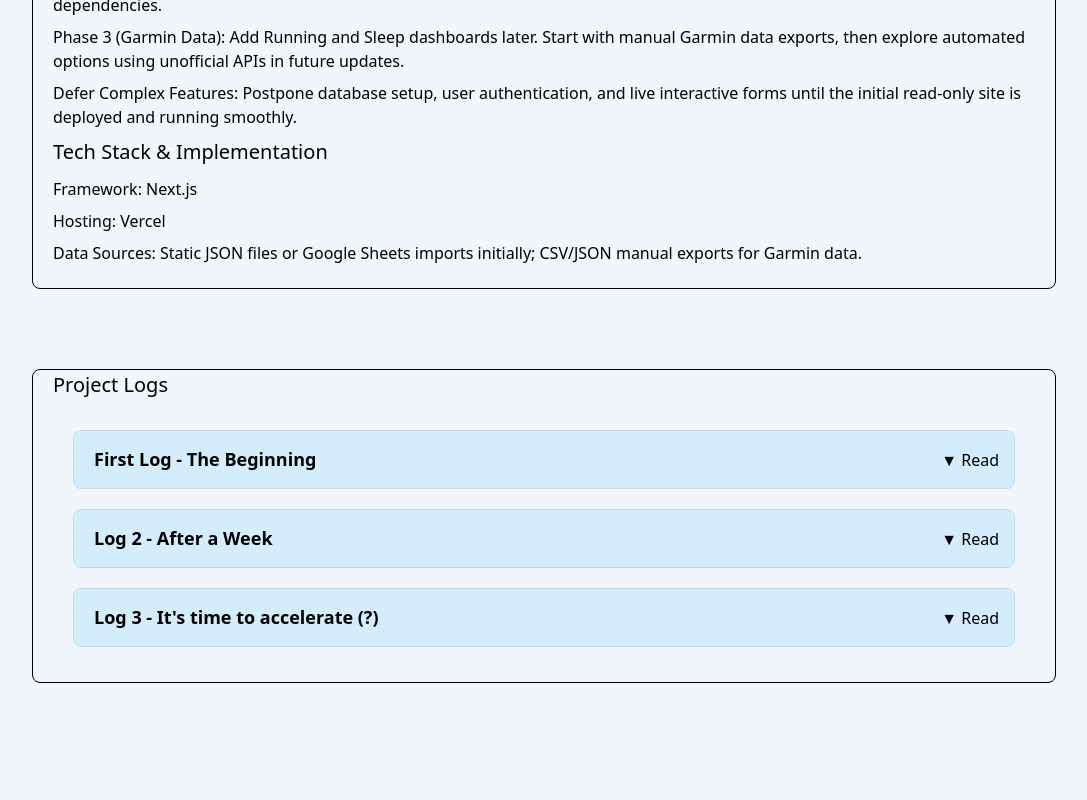
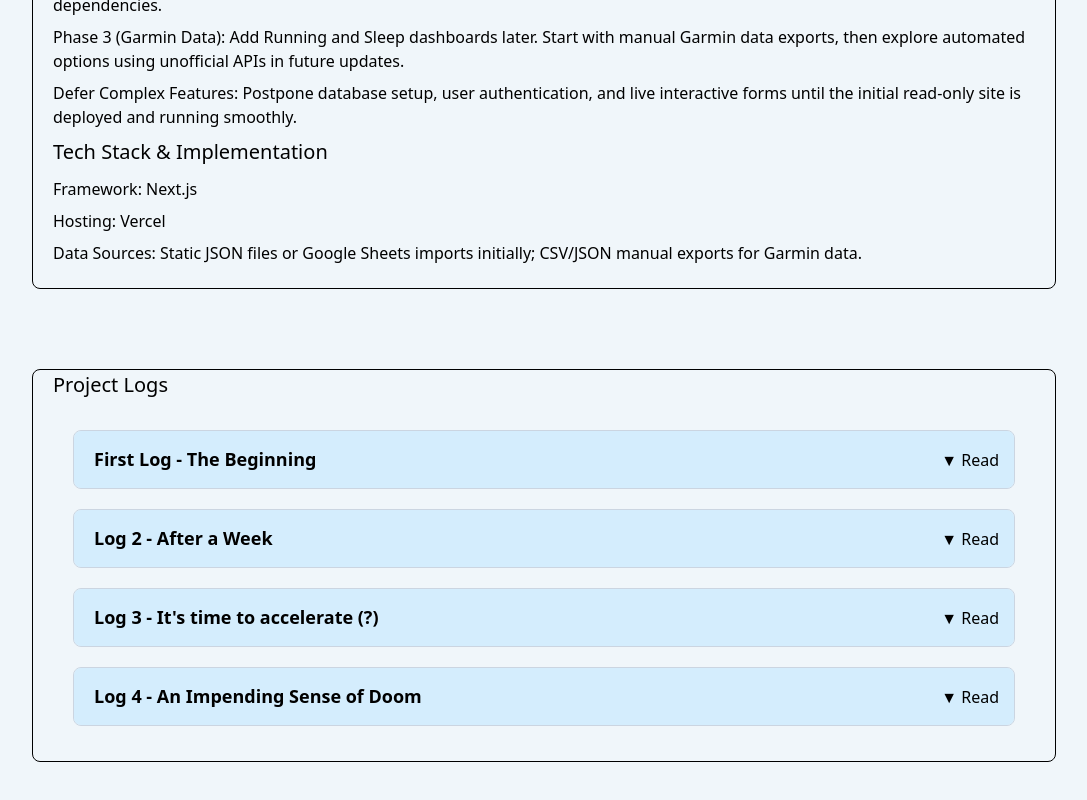
Before and after one commit to lucas-guo-2008/personal-website, a Next.js app: page /projects in a window 1280 px wide. Shown: the part 469-1269 px from the top of the page, without its empty margins (96-1183 px from the left). Before the commit the page ends 1232 px from the top, so only its background shows below. Built offline with nearby package versions, Linux system fonts and the light colour scheme.

Commit message:
Add new journal entry for future goals

```diff
--- a/app/projects/page.tsx
+++ b/app/projects/page.tsx
@@ -66,6 +66,11 @@ export default function ProjectSummaryPage() {
       title: 'Log 3 - It\'s time to accelerate (?)',
       date: '2026/08/03',
       entry: 'The personal bio and projects webpages are about completed (Phase 1). Now, it\'s time to learn how to route pages with Next.js and make the necessary changes to my project. After that, I\'ll learn about retrieving, reading, and displaying data to work on Phase 2.\n\nOne thing I\'ve thought about is starting to learn faster. There\'s not a lot of time left before uni so I should really just focus on breadth over depth. I also want to learn more about AI and the tools I can use. I hope I can use them effectively to boost my learning productivity. However, I also want to spend lots of time with family and friends this summer before the great separation, so let\'s see what I can do with a few hours a day.\n\nI guess hopefully the timeline right now is complete Next.js + Phase 2 in 3 days. I\'ll be back on the 6th.'
+    },
+    {
+      title: 'Log 4 - An Impending Sense of Doom',
+      date: '2026/08/03 (night)',
+      entry: 'Big refactor today with shifting the whole repo onto Next.js framework. Still not finished with everything, but a more clear roadmap is ahead. To be honest, there\'s a lot of changes that need to be made to my code still. This might also become more like a journal with more frequent entries and goals for the near-future.\n\nHere\'s some goals for tomorrow and maybe the day after:\n1. Convert projects page css to tailwind css\n2. Change projects page to have project summaries with project logs in subpages (and format both pages)\n3. Create containers for project summaries\n4. Create a navbar connecting pages that sits at the top of all pages on the website\n5. Start learning how to import data from excel or google sheets (for gym data) as well as displaying it and choosing what to display\n6. See if I can turn these journal entries into JSON or if there are any better methods of storing it (hopefully a r/w solution so I can create a journal entry submitter too)\n7. See if I can connect github to project logs page to display commits (and look at how I may present this data)'
     }
   ]);
 
```
